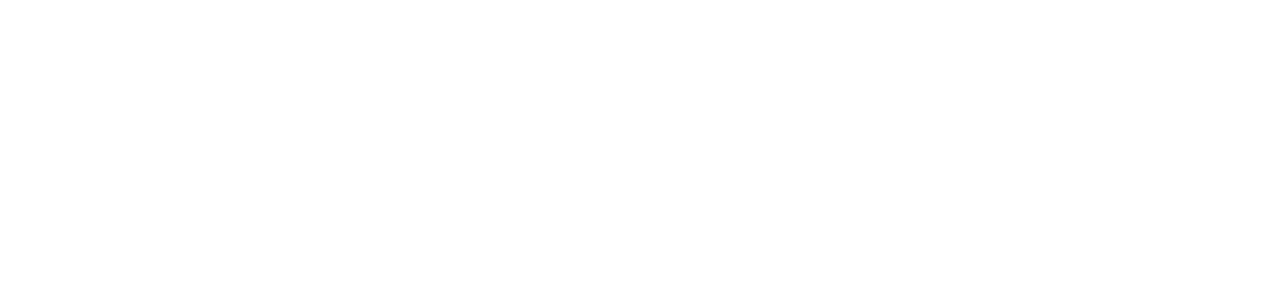
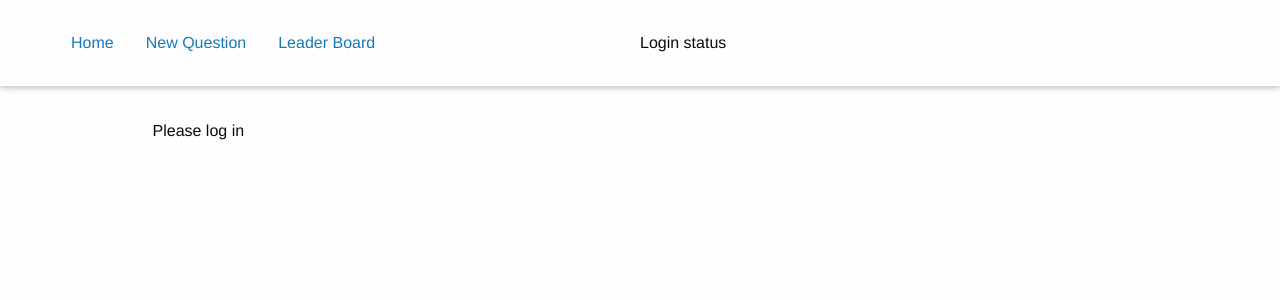
Before and after one commit to marynapl/reactnd-would-you-rather, a React (Create React App) app: page / in a window 1280 px wide. Shown: the top 300 px of the page. Built offline with nearby package versions, Linux system fonts and the light colour scheme.

Commit message:
Add routing

```diff
--- a/package.json
+++ b/package.json
@@ -10,6 +10,7 @@
     "react-dom": "^16.13.1",
     "react-redux": "^7.2.0",
     "react-redux-loading": "^4.6.1",
+    "react-router-dom": "^5.1.2",
     "react-scripts": "3.4.1",
     "redux": "^4.0.5",
     "redux-thunk": "^2.3.0"
--- a/public/index.html
+++ b/public/index.html
@@ -1,16 +1,15 @@
 <!DOCTYPE html>
 <html lang="en">
+
 <head>
   <meta charset="utf-8" />
   <link rel="icon" href="%PUBLIC_URL%/favicon.ico" />
   <meta name="viewport" content="width=device-width, initial-scale=1" />
   <meta name="theme-color" content="#000000" />
-    <meta
-      name="description"
-      content="Would you rather app"
-    />
+  <meta name="description" content="Would you rather app" />
   <link rel="manifest" href="%PUBLIC_URL%/manifest.json" />
-    <link src="https://cdnjs.cloudflare.com/ajax/libs/foundation/6.6.3/css/foundation.min.css" />
+  <link rel="stylesheet" type="text/css"
+    href="https://cdnjs.cloudflare.com/ajax/libs/foundation/6.6.3/css/foundation.min.css" />
   <!--
       Notice the use of %PUBLIC_URL% in the tags above.
       It will be replaced with the URL of the `public` folder during the build.
@@ -22,6 +21,7 @@
     -->
   <title>Would you rather app</title>
 </head>
+
 <body>
   <noscript>You need to enable JavaScript to run this app.</noscript>
   <div id="root"></div>
@@ -36,4 +36,5 @@
       To create a production bundle, use `npm run build` or `yarn build`.
     -->
 </body>
+
 </html>
--- a/src/components/App.js
+++ b/src/components/App.js
@@ -1,6 +1,12 @@
 import React, { Component, Fragment } from 'react'
 import { connect } from 'react-redux'
+import { BrowserRouter as Router, Route } from 'react-router-dom'
 import { handleInitialData } from '../actions/shared'
+import TopBanner from './TopBanner'
+import Dashboard from './Dashboard'
+import NewQuestion from './NewQuestion'
+import QustionPage from './QuestionPage'
+import LeaderBoard from './LeaderBoard'
 
 class App extends Component {
   componentDidMount() {
@@ -8,23 +14,34 @@ class App extends Component {
   }
   render() {
     return (
-      <Fragment>
-        <div className="grid-x">
-          <div className="cell">
-            {this.props.loading == true
-              ? null
-              : <p>This is my app</p>
-            }
+      <Router>
+        <Fragment>
+          <TopBanner />
+          <div className="grid-container">
+            <div className="grid-x align-center">
+              <div className="cell small-12 medium-10">
+                {this.props.loggedIn == true
+                  ? <p>Please log in</p>
+                  : <div>
+                      <Route path='/' exact component={Dashboard} />
+                      <Route path='/questions/:id' component={QustionPage} />
+                      <Route path='/add' component={NewQuestion} />
+                      <Route path='/leaderboard' component={LeaderBoard} />
+                    </div>
+                }
+              </div>
+            </div>
           </div>
-        </div>
-      </Fragment>
+        </Fragment>
+      </Router>
+
     )
   }
 }
 
 const mapStateToProps = ({ authedUser }) => {
   return {
-    loading: authedUser === null
+    loggedIn: authedUser === null
   }
 }
 
--- /dev/null
+++ b/src/components/Dashboard.js
@@ -0,0 +1,11 @@
+import React, { Component } from 'react'
+
+class Dashboard extends Component {
+  render() {
+    return(
+      <div>Dashboard</div>
+    )
+  }
+}
+
+export default Dashboard
--- /dev/null
+++ b/src/components/LeaderBoard.js
@@ -0,0 +1,11 @@
+import React, { Component } from 'react'
+
+class LeaderBoard extends Component {
+  render() {
+    return(
+      <div>LeaderBoard</div>
+    )
+  }
+}
+
+export default LeaderBoard
--- /dev/null
+++ b/src/components/LoginStatus.js
@@ -0,0 +1,11 @@
+import React, { Component } from 'react'
+
+class LoginStatus extends Component {
+  render(){
+    return(
+      <div>Login status</div>
+    )
+  }
+}
+
+export default LoginStatus
--- /dev/null
+++ b/src/components/Nav.js
@@ -0,0 +1,26 @@
+import React from 'react'
+import { NavLink } from 'react-router-dom'
+
+export default function Nav () {
+  return (
+    <nav>
+      <ul className="menu">
+        <li>
+          <NavLink to='/' exact activeClassName='active'>
+            Home
+          </NavLink>
+        </li>
+        <li>
+          <NavLink to='/add' activeClassName='active'>
+            New Question
+          </NavLink>
+        </li>
+        <li>
+          <NavLink to='/leaderboard' activeClassName='active'>
+            Leader Board
+          </NavLink>
+        </li>
+      </ul>
+    </nav>
+  )
+}
--- /dev/null
+++ b/src/components/NewQuestion.js
@@ -0,0 +1,11 @@
+import React, { Component } from 'react'
+
+class NewQuestion extends Component{
+  render(){
+    return(
+      <div>Create new question</div>
+    )
+  }
+}
+
+export default NewQuestion
--- /dev/null
+++ b/src/components/QuestionPage.js
@@ -0,0 +1,11 @@
+import React, { Component } from 'react'
+
+class QuestionPage extends Component {
+  render() {
+    return(
+      <div>Question details go here</div>
+    )
+  }
+}
+
+export default QuestionPage
--- /dev/null
+++ b/src/components/TopBanner.js
@@ -0,0 +1,20 @@
+import React from 'react'
+import LoginStatus from './LoginStatus'
+import Nav from './Nav'
+
+export default function TopBanner() {
+  return (
+    <header>
+      <div className="grid-container">
+        <div className="grid-x align-middle">
+        <div className="cell small-12 medium-6 medium-order-2">
+            <LoginStatus />
+          </div>
+          <div className="cell small-12 medium-6 medium-order-1">
+            <Nav />
+          </div>
+        </div>
+      </div>
+    </header>
+  )
+}
--- a/src/index.css
+++ b/src/index.css
@@ -1,13 +1,6 @@
-body {
-  margin: 0;
-  font-family: -apple-system, BlinkMacSystemFont, 'Segoe UI', 'Roboto', 'Oxygen',
-    'Ubuntu', 'Cantarell', 'Fira Sans', 'Droid Sans', 'Helvetica Neue',
-    sans-serif;
-  -webkit-font-smoothing: antialiased;
-  -moz-osx-font-smoothing: grayscale;
+header {
+  padding: 1.5rem;
+  /* border-bottom: 2px solid #aaa; */
+  box-shadow: 0 2px 6px rgba(10,10,10,.25);
+  margin-bottom: 2rem;
 }
-
-code {
-  font-family: source-code-pro, Menlo, Monaco, Consolas, 'Courier New',
-    monospace;
-}
```
Also changed, not shown: 1 other file (tests, documents, lock files or other folders). Lines whose indentation alone changed are shown as unchanged.
